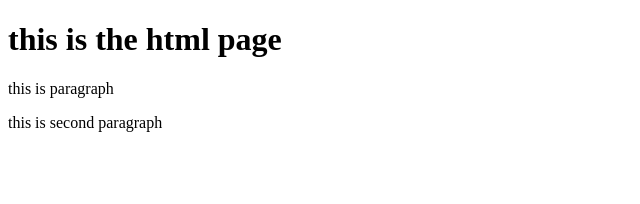
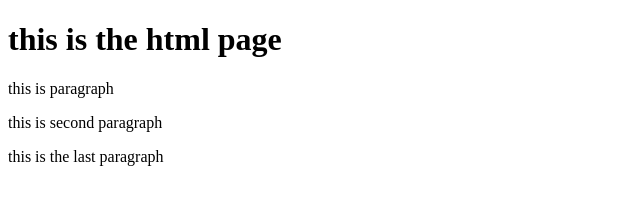
Before and after one commit to sunil94singh/git-test, a website: page index.html in a window 1280 px wide. Shown: the whole page, without its empty margins (0-640 px from the left). Drawn offline with Linux system fonts and the light colour scheme.

Commit message:
fourth commit

```diff
--- a/index.html
+++ b/index.html
@@ -6,5 +6,6 @@
         <h1>this is the html page</h1>
         <p>this is paragraph</p>
         <p>this is second paragraph</p>
+        <p>this is the last paragraph</p>
     </body>
 </html>
```
Also changed, not shown: package.json (added, +24 -0 lines), 3 other files.
